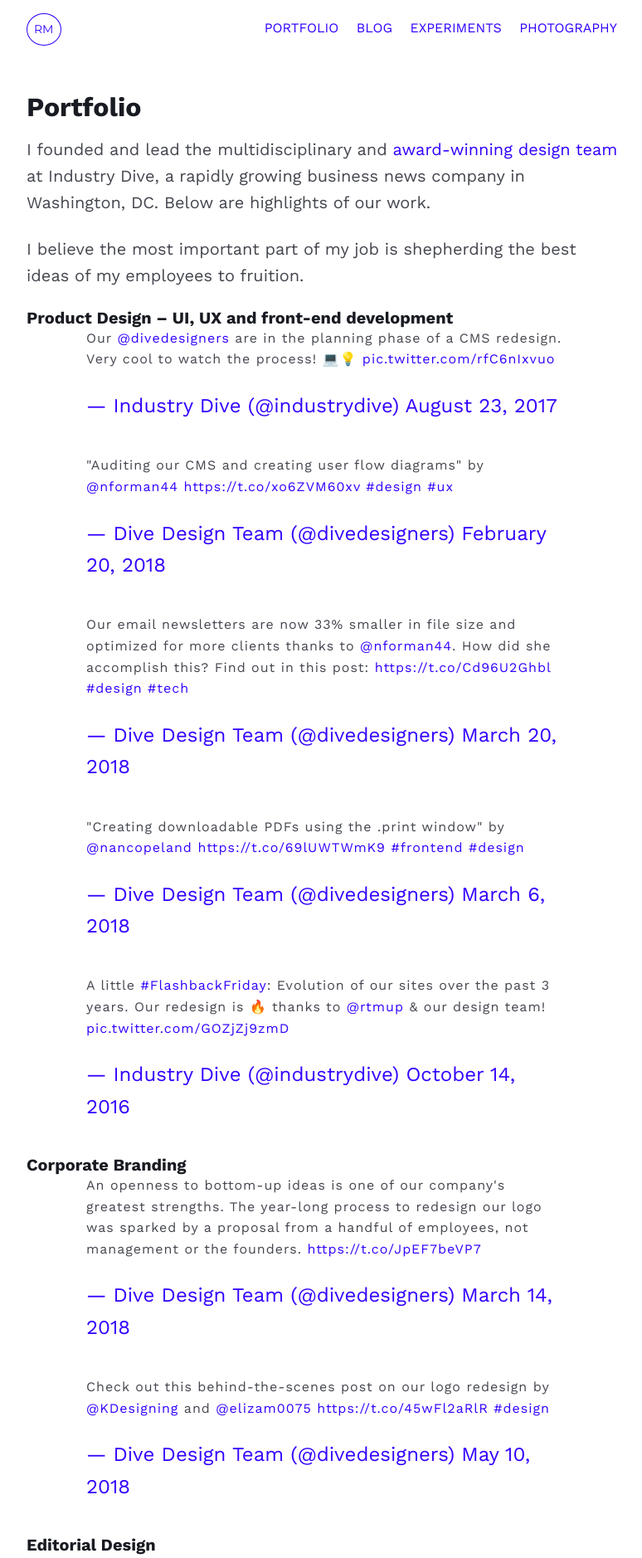
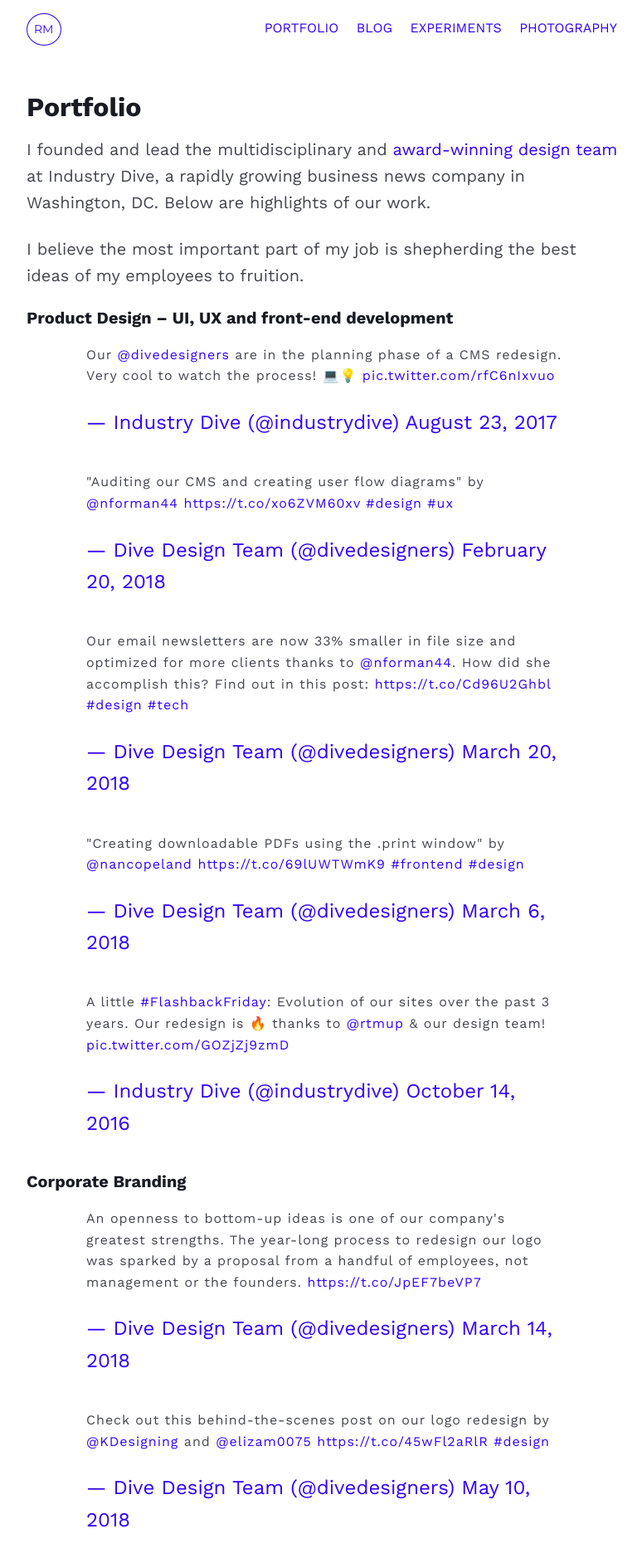
Before and after one commit to mcknightlabs/rtmup, a Jekyll site: the page built from portfolio.html, in a window 1280 px wide. Shown: the top 1878 px of the page at 83% size, without its empty margins (248-1022 px from the left). Built offline with Jekyll 4.4.1, drawn with Linux system fonts in a browser that asks for light colours; comment, search, counter and statistics services are not loaded.

Commit message:
updates tweet styling

```diff
--- a/scss/_global.scss
+++ b/scss/_global.scss
@@ -3,9 +3,6 @@
 	-webkit-font-smoothing: antialiased;
 	-moz-osx-font-smoothing: grayscale;
 	overflow-y: scroll;
-}
-.twitter-tweet {
-	margin: 0 auto;
 }
 .store {
 	margin-top: 2.5rem;
--- a/stylesheets/app.css
+++ b/stylesheets/app.css
@@ -363,9 +363,6 @@
   -webkit-font-smoothing: antialiased;
   -moz-osx-font-smoothing: grayscale;
   overflow-y: scroll; }
-
-.twitter-tweet {
-  margin: 0 auto; }
 
 .store {
   margin-top: 2.5rem;
```
